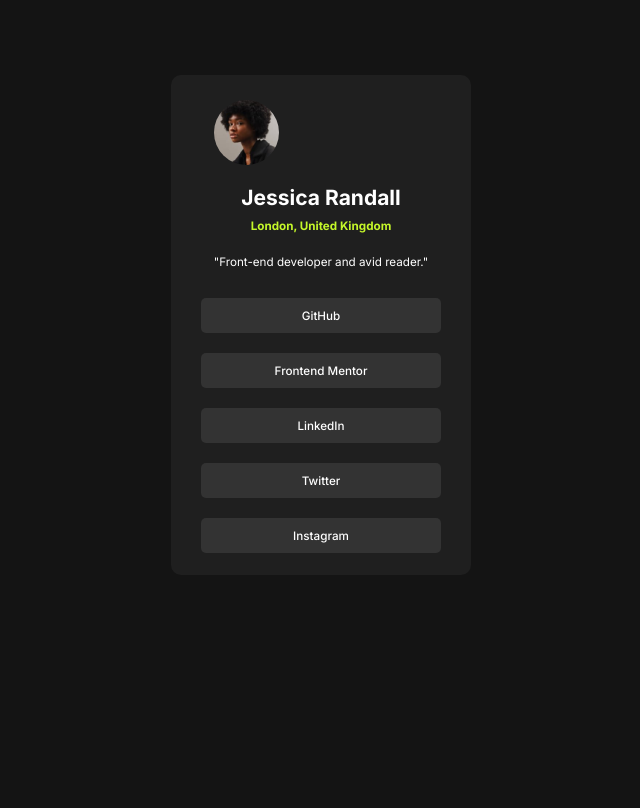
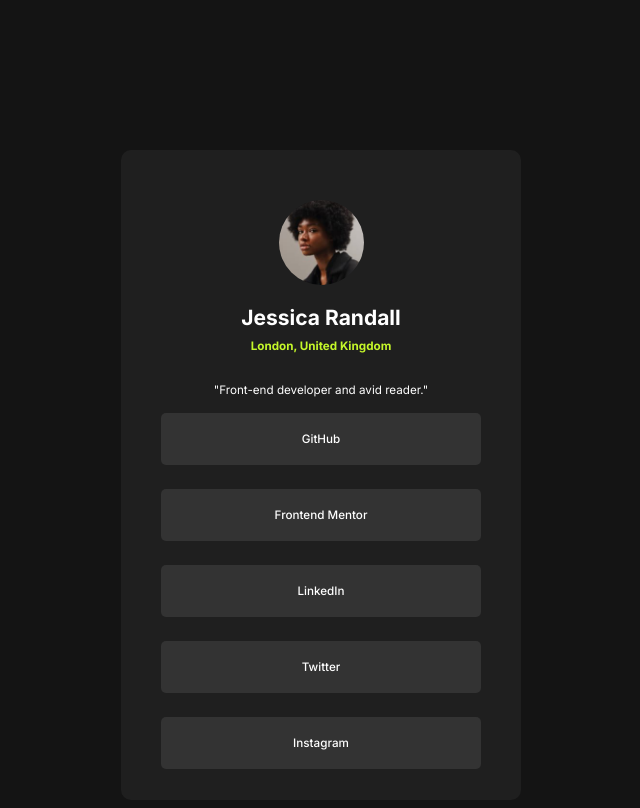
Before and after one commit to BenixCat/social-links-profile-main, a plain HTML site: page index.html in a window 1280 px wide. Shown: the whole page, without its empty margins (319-959 px from the left). Drawn offline with Linux system fonts and the light colour scheme.

Commit message:
Improvment centeing items

```diff
--- a/index.html
+++ b/index.html
@@ -39,10 +39,10 @@
       }
       main {
         background-color: hsl(0, 0%, 12%);
-        height: 500px;
-        width: 300px;
+        height: 650px;
+        width: 400px;
         margin: 0 auto;
-        margin-top: 75px;
+        margin-top: 150px;
         border-radius: 10px;
 
         display: flex;
@@ -59,8 +59,11 @@
 
       .jessica {
         border-radius: 50%;
-        height: 65px;
-        margin-top: 25px;
+        height: 85px;
+        width: 85px;
+        margin: 0 90px;
+        display: inline;
+        margin-top: 50px;
       }
       article {
         display: flex;
@@ -79,19 +82,20 @@
         text-align: center;
         font-size: smaller;
         font-weight: 400;
-        margin-bottom: px;
+        margin-top: 20px;
+        margin-bottom: -2px;
       }
       .user--links {
         display: flex;
         flex-direction: column;
-        gap: 20px;
+        gap: 24px;
         align-items: center;
         justify-content: center;
         width: 80%;
       }
       .link {
         display: inline-block;
-        height: 35px;
+        height: 52px;
         border-radius: 5px;
         width: 100%;
         background-color: hsl(0, 0%, 20%);
```
